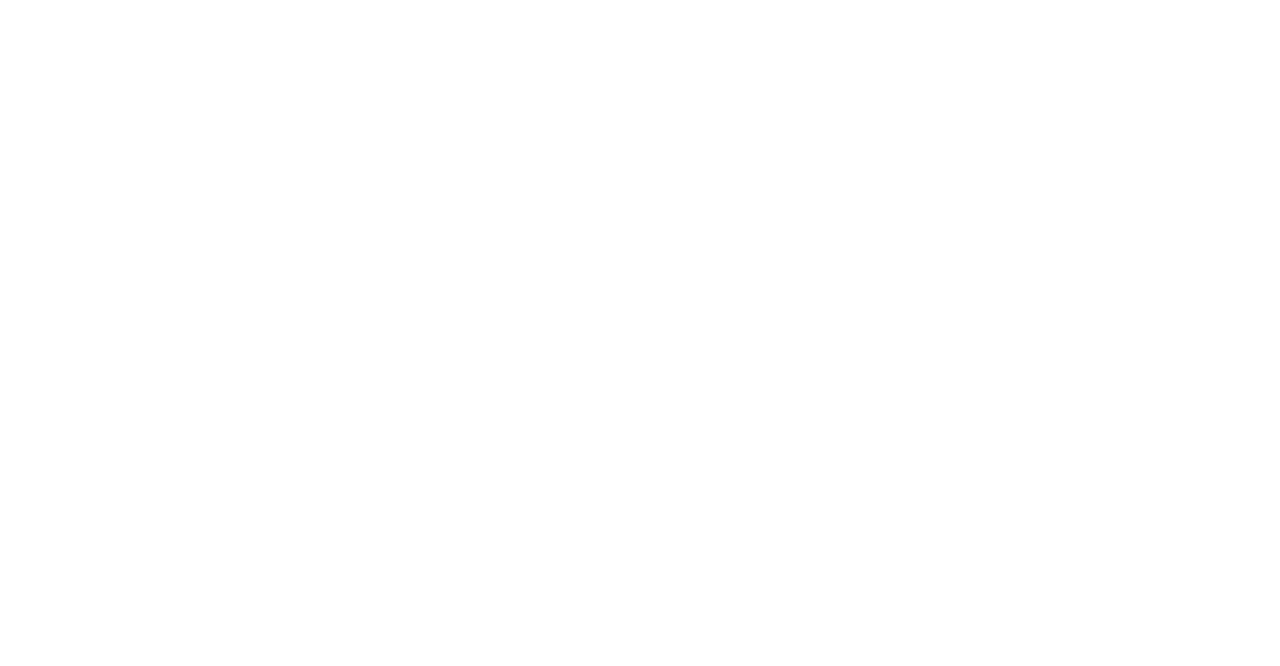
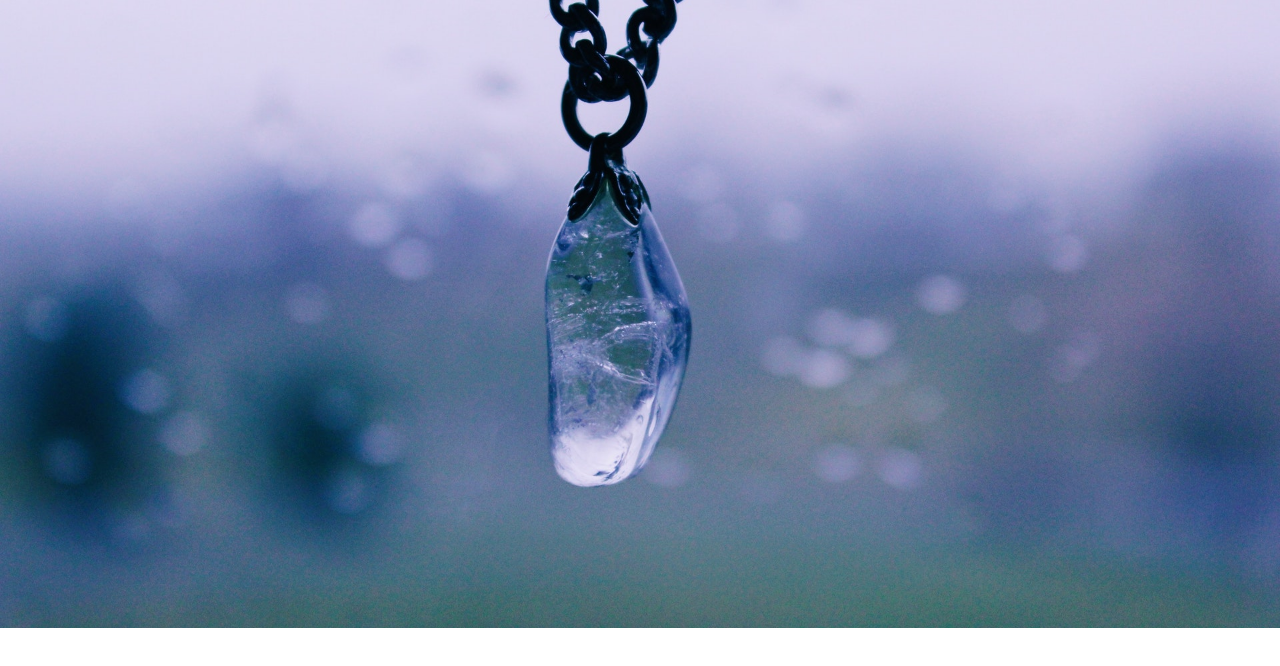
Before and after one commit to n0xm1les/maviejderaksesuar, a plain HTML site: page index.html in a window 1280 px wide. Drawn offline with Linux system fonts and the light colour scheme.

Commit message:
Header arkaplanı eklendi

```diff
--- a/index.html
+++ b/index.html
@@ -19,7 +19,7 @@
     <meta charset="UTF-8">
     <meta http-equiv="X-UA-Compatible" content="IE=edge">
     <meta name="viewport" content="width=device-width, initial-scale=1.0">
-    <meta name="description" content='Bize Uğramadan Takı Almayın! En Uygun Ve En Kaliteli Yüzükler, Kolyeler, Bileklikler Ve Küpeler Bizde! "Hadi Sende Muhacir Aksesuar"dan Tak!''>
+    <meta name="description" content='Bize Uğramadan Takı Almayın! En Uygun Ve En Kaliteli Yüzükler, Kolyeler, Bileklikler Ve Küpeler Bizde! Hadi Sende Muhacir Aksesuardan Tak!'>
     <meta name="keywords" content="takı, kolye, yüzük, bileklik, gümüş, altın, küpe, pırlanta, mücevher, aksesuar, bijüteri, bilezik, kerem">
 
     <title>Anasayfa - Muhacir Aksesuar</title>
--- a/style.css
+++ b/style.css
@@ -11,3 +11,18 @@
     WITHOUT WARRANTIES OR CONDITIONS OF ANY KIND, either express or implied.
     See the License for the specific language governing permissions and
     limitations under the License. */
+
+* {
+    border: 0;
+    padding: 0;
+    margin: 0;
+}
+
+header {
+    width: 100vw;
+    height: 90vh;
+    background: url('background.jpg');
+    background-repeat: no-repeat;
+    background-size: 100%, 100%;
+    background-position-y: -225px;
+}
```
